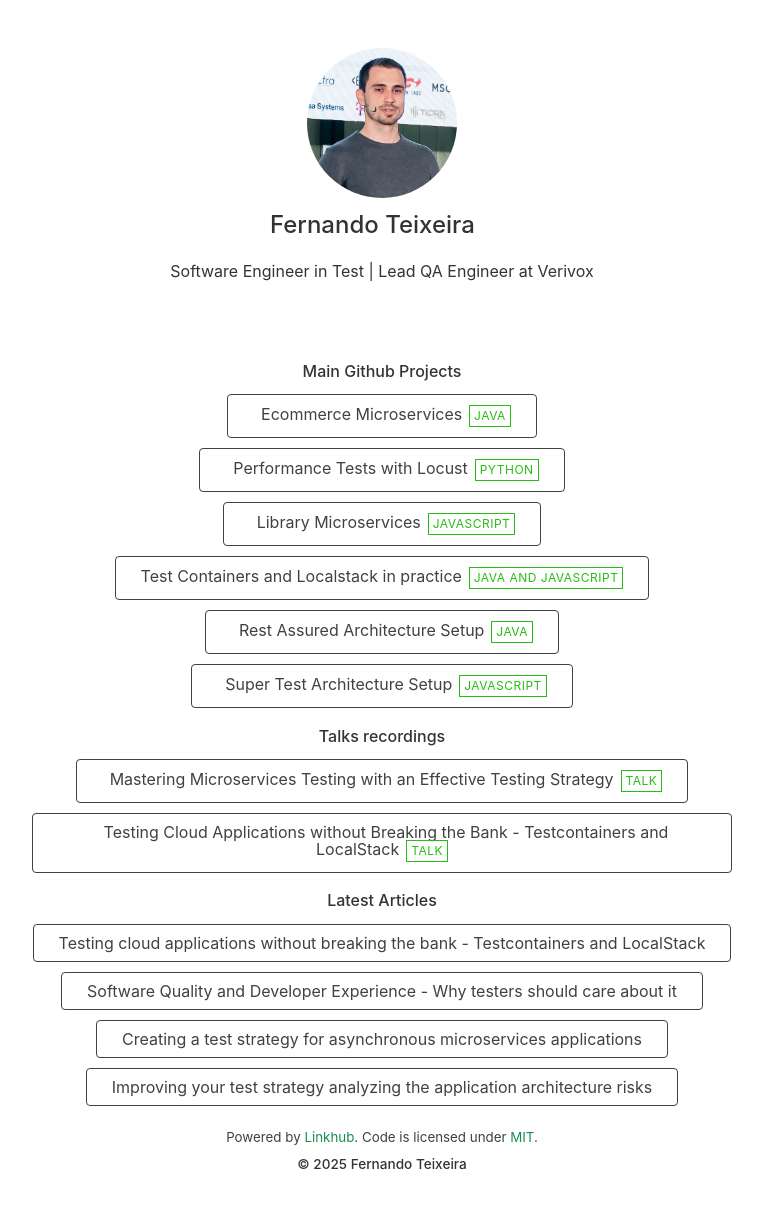
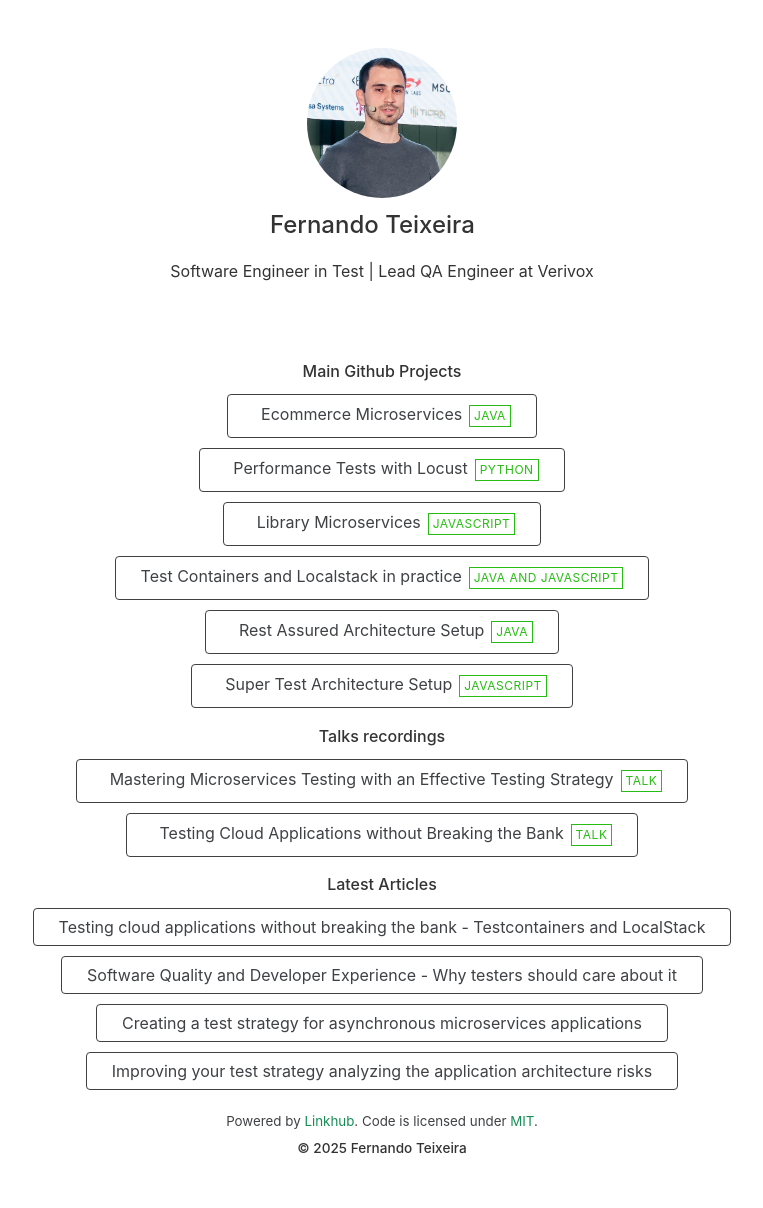
Before and after one commit to teixeira-fernando/teixeira-fernando.github.io, a Jekyll site: the page built from index.html, in a window 1280 px wide. Shown: the whole page, without its empty margins (258-1021 px from the left). Built offline with Jekyll 4.4.1, drawn with Linux system fonts in a browser that asks for light colours; nearby versions of some CDN libraries.

Commit message:
updated the links from my blog

```diff
--- a/_data/links.yml
+++ b/_data/links.yml
@@ -36,7 +36,7 @@
       icon: logos:youtube-icon
       tag: Talk
 
-    - title: Testing Cloud Applications without Breaking the Bank - Testcontainers and LocalStack
+    - title: Testing Cloud Applications without Breaking the Bank
       url: https://www.youtube.com/watch?v=SRZeK9D6fDg
       icon: logos:youtube-icon
       tag: Talk
```
